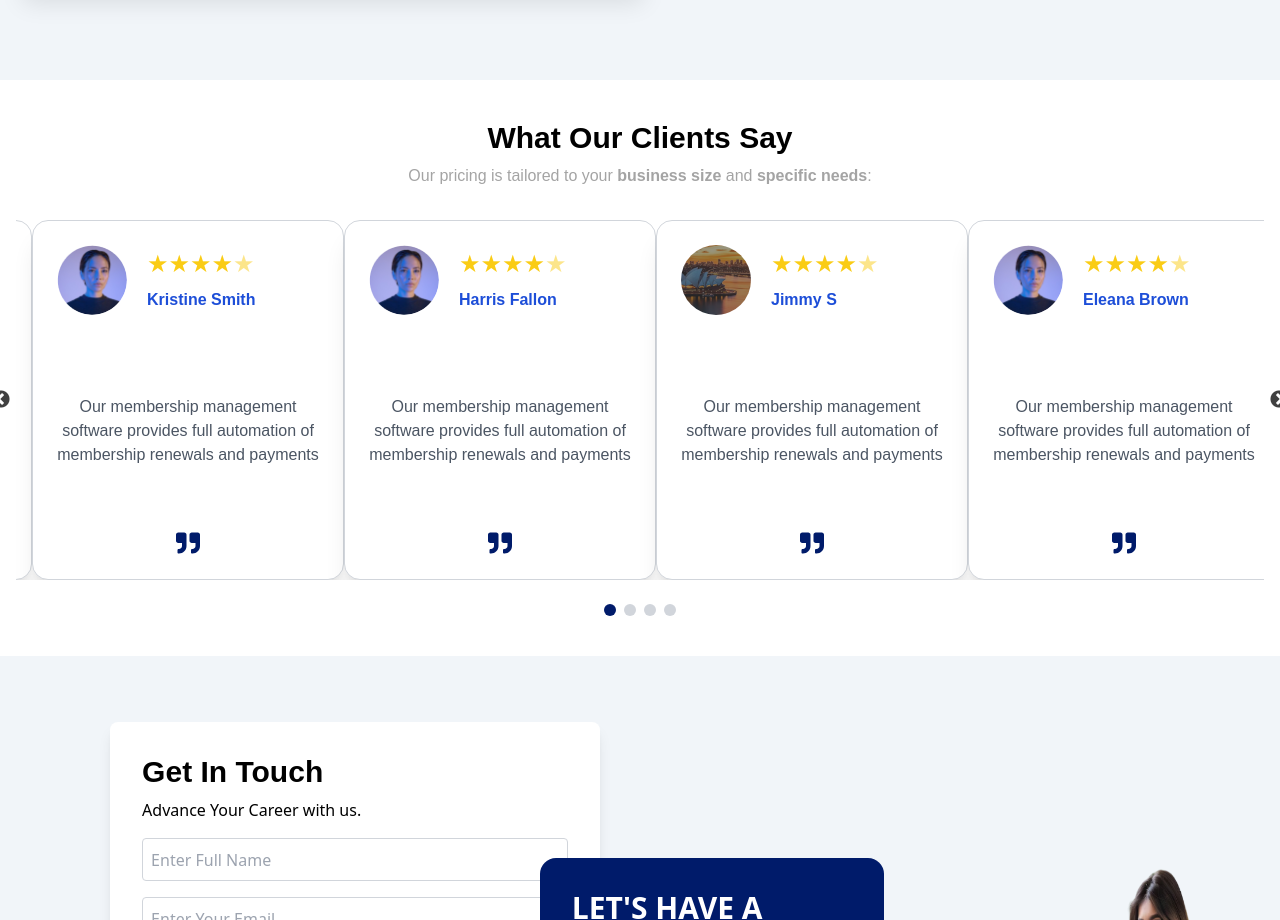
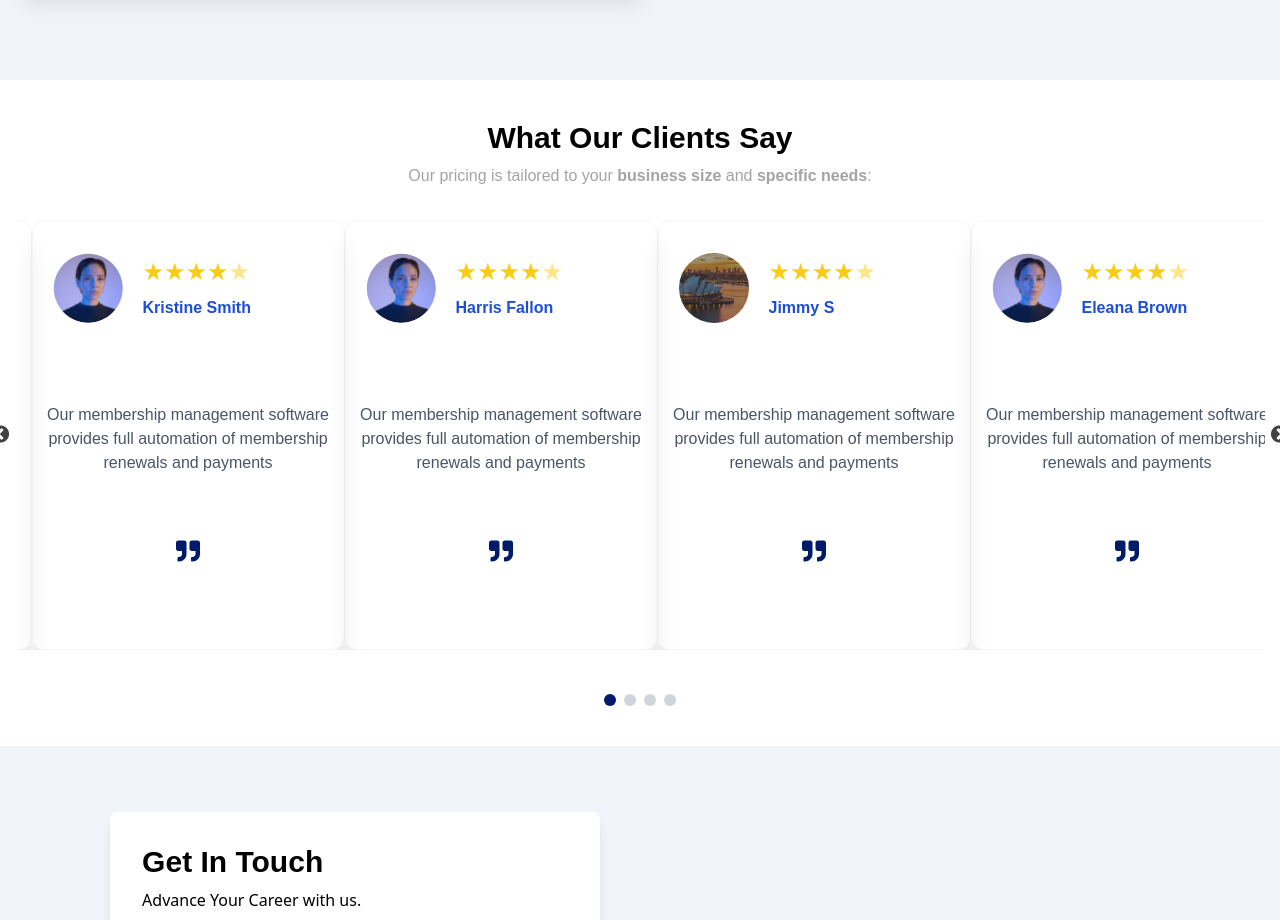
Before and after one commit to RojuGhimire/SkillSpotAus, a React (Vite) app: page / in a window 1280 px wide. Shown: the part 3880-4800 px from the top of the page. Built offline with nearby package versions, Linux system fonts and the light colour scheme.

Commit message:
testimonial

```diff
--- a/src/components/sections/Testimonial.tsx
+++ b/src/components/sections/Testimonial.tsx
@@ -79,7 +79,7 @@ const Testimonials: React.FC = () => {
   };
 
   return (
-    <section className="flex flex-col items-center font-overpass text-center my-10 px-4 lg:px-0">
+    <section className="flex flex-col items-center font-overpass text-center my-10 px-4 lg:px-20">
       <h2 className="text-2xl md:text-3xl font-semibold mb-2">What Our Clients Say</h2>
       <p className="text-[#A4A4A4] mb-8">
         Our pricing is tailored to your{" "}
@@ -87,14 +87,14 @@ const Testimonials: React.FC = () => {
         <span className="font-semibold">specific needs</span>:
       </p>
 
-      <div className="w-full px-4">
+      <div className="w-[380px] lg:w-[1281px] h-[450px]  px-4">
         <Slider {...settings}>
           {testimonials.map((testimonial, index) => (
             <div
               key={index}
-              className="flex-shrink-0 border border-gray-300 w-72 md:w-80 lg:w-[303px] bg-white p-6 rounded-2xl shadow-xl mx-4" // Added mx-4 for gap
+              className=" shadow-xl border border-gray-100 mx-4 rounded-xl gap-[200px]  w-[303px] h-[430px]  "
             >
-              <div className="flex mb-6 sm:mb-20 items-center">
+              <div className="flex  ml-5 mt-8 mb-6 sm:mb-20 items-center">
                 <img
                   src={testimonial.image}
                   alt={testimonial.name}
```
